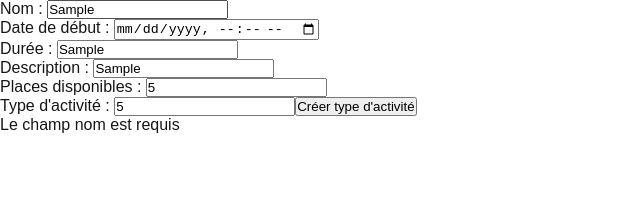
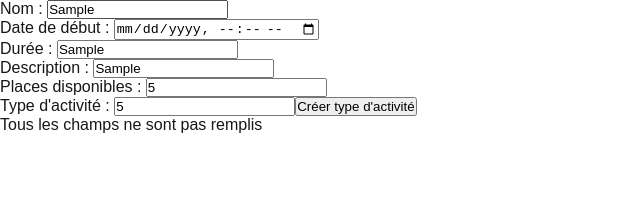
Before and after one commit to Mahery05/next-devoir, a Next.js app: page /activites in a window 1280 px wide. Both pictures are taken after typing "Sample", "Sample", "Sample", "5", "5" into the empty fields and a click on the input "Créer type d'activité". Shown: the top 206 px of the page, without its empty margins (0-640 px from the left). Built offline with nearby package versions, Linux system fonts and the light colour scheme.

Commit message:
fix ActivitesForm

```diff
--- a/components/ActivitesForm.tsx
+++ b/components/ActivitesForm.tsx
@@ -12,6 +12,7 @@ export default function ActivitesForm() {
     e.preventDefault(); // Empêcher la soumission du formulaire par défaut
 
     // Récupérer la valeur du champ 'nom'
+    const form = e.currentTarget;
     const nom = e.currentTarget.nom.value.trim();
     const datetime_debut = e.currentTarget.datetime_debut.value.trim();
     const duree = e.currentTarget.duree.value.trim();
@@ -21,7 +22,7 @@ export default function ActivitesForm() {
 
     // Vérifier si le champ est vide
     if (nom === "" || datetime_debut === "" || duree === "" || description === "" || places_disponibles === "" || type_id === "") {
-      setError(<p>Le champ nom est requis</p>);
+      setError(<p>Tous les champs ne sont pas remplis</p>);
       return;
     }
 
@@ -34,6 +35,11 @@ export default function ActivitesForm() {
         },
         body: JSON.stringify({
           nom,
+            datetime_debut,
+            duree,
+            description,
+            places_disponibles,
+            type_id
         }),
       });
 
@@ -45,7 +51,9 @@ export default function ActivitesForm() {
       }
 
       // Réinitialiser le formulaire et afficher un message de succès
-      e.currentTarget.reset();
+      if (form) {
+        form.reset();
+      }
       setError(null);
       setSuccess(<p>activité créé avec succès !</p>);
       router.refresh(); // Actualiser la page si nécessaire
```
